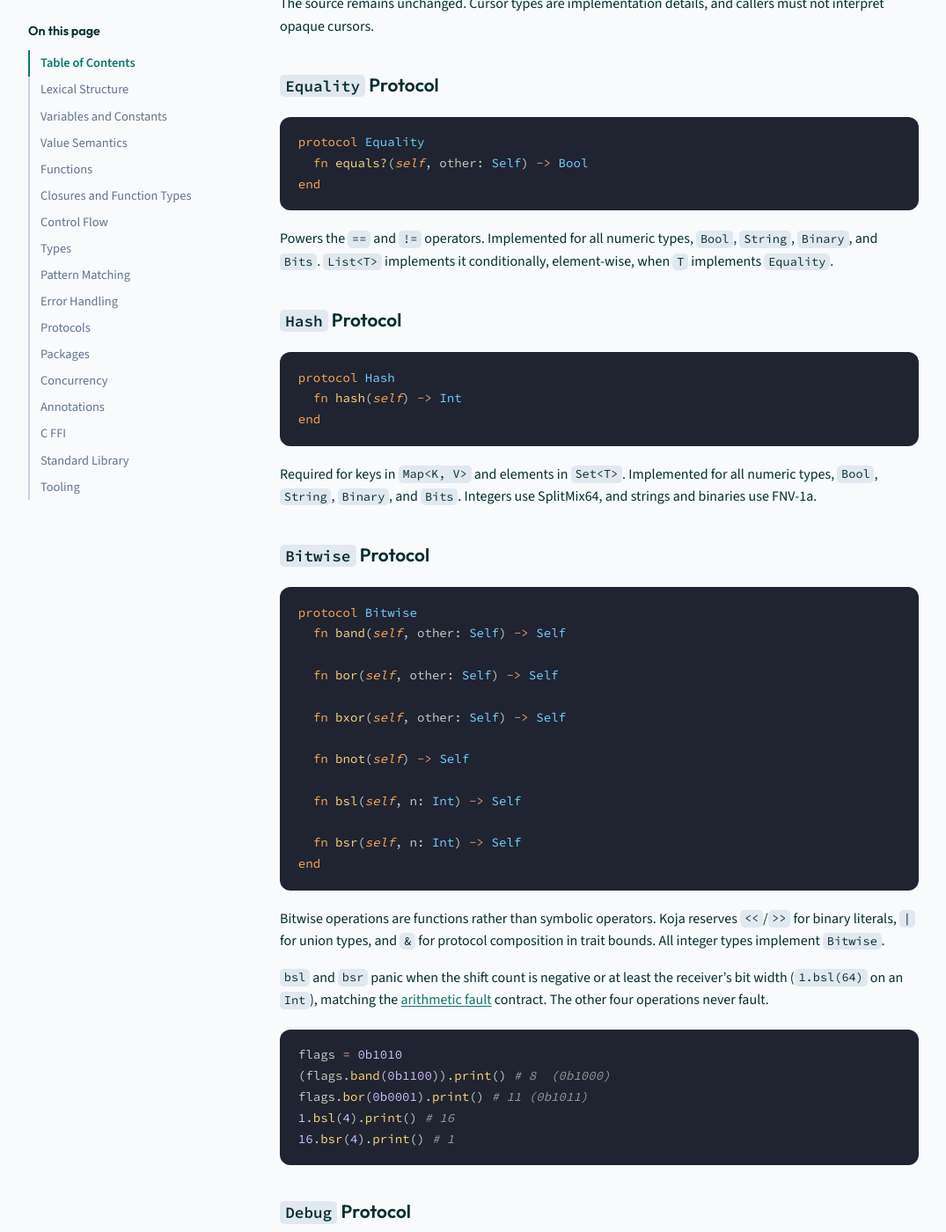
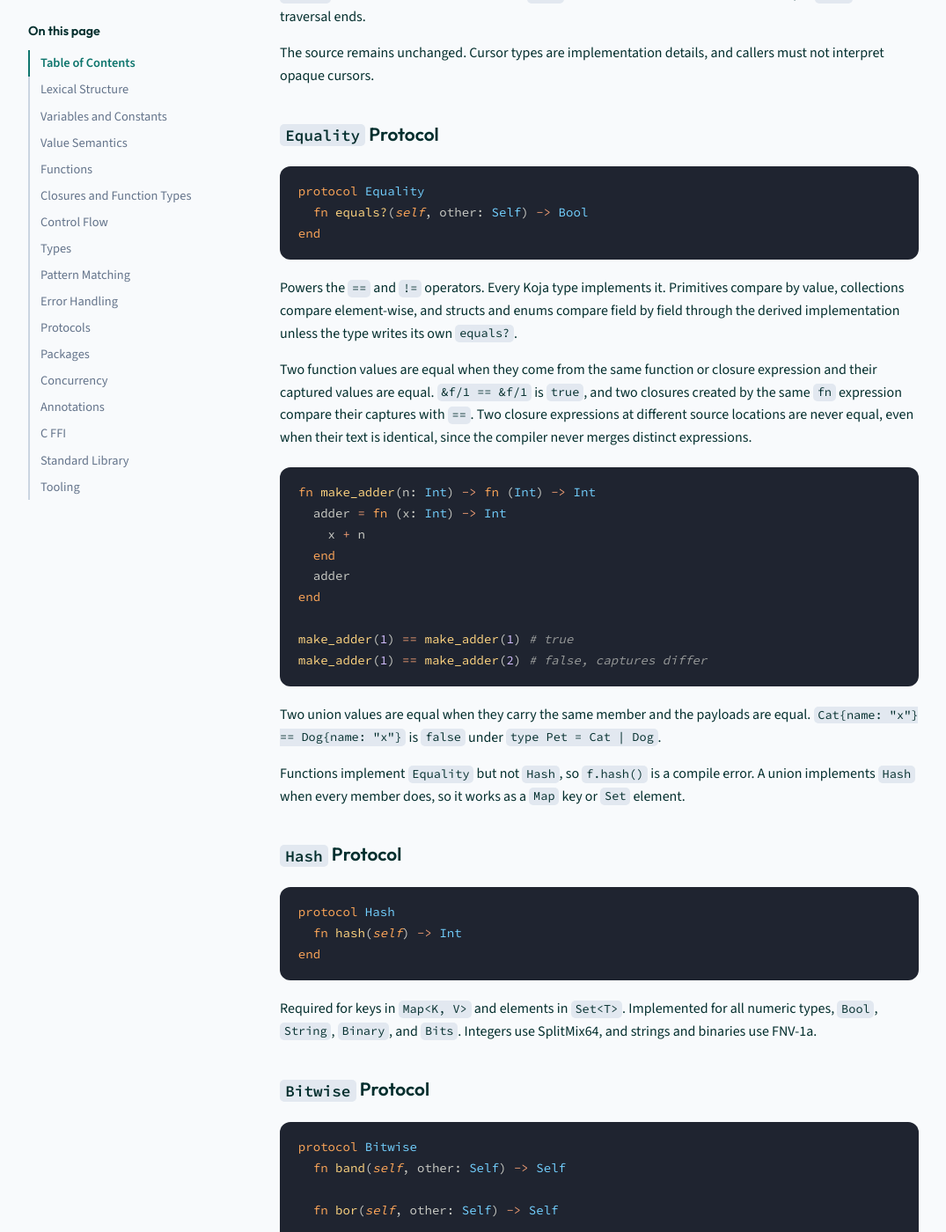
Before and after one commit to koja-lang/kojalang.org, a Jekyll site: the page built from language.md, in a window 1280 px wide and 1400 px high, scrolled down 71417 px. Shown: the whole window at 88% size, without its empty margins (102-1177 px from the left). Built offline with Jekyll 4.4.1, drawn with Linux system fonts in a browser that asks for light colours; some of the changed text lies outside the part shown.

Commit message:
feat: various updates for 0.18.2

````diff
--- a/language.md
+++ b/language.md
@@ -3,7 +3,7 @@ layout: docs
 title: Language Reference
 description: The complete Koja language reference covering syntax, types, pattern matching, error handling, value semantics, protocols, concurrency, the standard library, and C FFI.
 permalink: /language/
-koja_version: 0.18.0
+koja_version: 0.18.2
 source_url: https://github.com/koja-lang/koja/blob/main/LANGUAGE.md
 toc_depth: 2
 ---
@@ -1110,7 +1110,7 @@ Tuples support `==`/`!=` (element-wise, when every element does), `format()`, `p
 (1, "one").print() # (1, "one")
 ```
 
-A tuple containing a closure- or union-typed element (at any nesting depth) is not comparable, since closures and union values cannot be compared for equality. `==`/`!=` on such a tuple is a compile error, and the tuple does not satisfy a `T: Equality` bound. `format()` and `print()` still work, rendering opaque elements as `"..."`.
+Function and union elements compare like any other value (see the [`Equality` protocol](#equality-protocol)). A tuple satisfies a `T: Equality` bound when every element does. `format()` and `print()` render function elements as `"..."` and union elements as their current member.
 
 Tuples work as function returns, generic type arguments, struct fields, and union members:
 
@@ -1389,7 +1389,7 @@ end
 
 The compiler checks completeness and signature compatibility, and synthesizes any default-bodied functions the type omits. If the body has a function whose name is a near miss of an omitted default, the compiler warns about the likely typo. Protocol methods may declare default parameters. Implementations inherit those callable arities and cannot repeat the defaults. Entry processes are declared this way (`struct App: Process<(), (), ()>`, see [Packages](#packages)). Protocol declarations accept `@doc` and `@deprecated`.
 
-`Debug` and `Equality` are auto-derived for every type, so listing one is only an override. It suppresses the derived implementation, and the body must supply `format` / `equals?`:
+`Debug` and `Equality` are auto-derived for every type, so listing one is only an override. It suppresses the derived implementation, and the body must supply `format` / `equals?`. Derived `Equality` compares every field and payload, including function and union fields.
 
 ```koja
 struct Token: Debug
@@ -2260,7 +2260,7 @@ has_big = nums.any?(fn (n: Int) -> Bool n > 3 end)
 all_pos = nums.all?(fn (n: Int) -> Bool n > 0 end)
 ```
 
-`==` compares lists element by element. Two lists are equal when they have the same length and the elements at each index are equal. The conformance is conditional (`impl Equality for List<T: Equality>`), so a list of closures is not comparable and does not satisfy a `T: Equality` bound.
+`==` compares lists element by element. Two lists are equal when they have the same length and the elements at each index are equal. The conformance is conditional (`impl Equality for List<T: Equality>`), and since every Koja type implements `Equality`, every list is comparable.
 
 List literals (`[a, b, c]`) are backed by the `ListLiteral<T>` protocol. See [Literal Protocols](#literal-protocols).
 
@@ -2429,8 +2429,9 @@ Float-extract segments (`x: Float32` in a pattern) are not supported yet. When t
 
 #### Functions
 
-- `at(self, index: Int) -> Option<Int>`: returns the byte at `index` as an `Int` in `0..255`, or `Option.None` out of bounds. O(1). Prefer this over `String.get` for scanning large inputs (`String.get` is O(n) per call because it counts UTF-8 codepoints from the start).
+- `at(self, index: Int) -> Option<Int>`: returns the byte at `index` as an `Int` in `0..255`, or `Option.None` out of bounds.
 - `byte_size(self) -> Int`: returns the number of bytes.
+- `find(self, needle: Binary, from: Int) -> Option<Int>`: returns the byte offset of the first occurrence of `needle` at or after byte offset `from`, or `Option.None` when there is no match. An empty needle matches at `from`.
 - `slice(self, range: Range) -> Binary`: copies the inclusive byte range `[start, stop]`. Endpoints clamp to the binary's bounds.
 - `to_bits(self) -> Bits`: zero-cost widening from bytes to bits.
 - `to_string(self) -> String ! String.ConversionError`: attempts to interpret bytes as UTF-8, failing with `InvalidUTF8` when decoding fails.
@@ -2440,7 +2441,7 @@ Float-extract segments (`x: Float32` in a pattern) are not supported yet. When t
 `Bits` functions:
 
 - `bit_size(self) -> Int`: returns the number of bits.
-- `byte_at(self, index: Int) -> Option<Int>`: returns storage byte `index` as an `Int` in `0..255`, or `Option.None` out of bounds. Bytes hold bits MSB-first with zeroed trailing padding, and the bitstring occupies `ceil(bit_size / 8)` bytes. O(1).
+- `byte_at(self, index: Int) -> Option<Int>`: returns storage byte `index` as an `Int` in `0..255`, or `Option.None` out of bounds. Bytes hold bits MSB-first with zeroed trailing padding, and the bitstring occupies `ceil(bit_size / 8)` bytes.
 
 `Bits` also implements `Equality` (bit length plus bit comparison) and `Hash`, so it works as a `Map` key or `Set` element. Its `Debug` rendering is the round-trippable literal form: whole bytes as decimals, then any trailing partial byte as `value::width`, e.g. `<<72, 101, 5::3>>`. Truncation past 64 bytes matches `Binary`.
 
@@ -2717,7 +2718,25 @@ protocol Equality
 end
 ```
 
-Powers the `==` and `!=` operators. Implemented for all numeric types, `Bool`, `String`, `Binary`, and `Bits`. `List<T>` implements it conditionally, element-wise, when `T` implements `Equality`.
+Powers the `==` and `!=` operators. Every Koja type implements it. Primitives compare by value, collections compare element-wise, and structs and enums compare field by field through the derived implementation unless the type writes its own `equals?`.
+
+Two function values are equal when they come from the same function or closure expression and their captured values are equal. `&f/1 == &f/1` is `true`, and two closures created by the same `fn` expression compare their captures with `==`. Two closure expressions at different source locations are never equal, even when their text is identical, since the compiler never merges distinct expressions.
+
+```koja
+fn make_adder(n: Int) -> fn (Int) -> Int
+  adder = fn (x: Int) -> Int
+    x + n
+  end
+  adder
+end
+
+make_adder(1) == make_adder(1) # true
+make_adder(1) == make_adder(2) # false, captures differ
+```
+
+Two union values are equal when they carry the same member and the payloads are equal. `Cat{name: "x"} == Dog{name: "x"}` is `false` under `type Pet = Cat | Dog`.
+
+Functions implement `Equality` but not `Hash`, so `f.hash()` is a compile error. A union implements `Hash` when every member does, so it works as a `Map` key or `Set` element.
 
 ### `Hash` Protocol
 
````
Also changed, not shown: install.md (+7 -7 lines).
